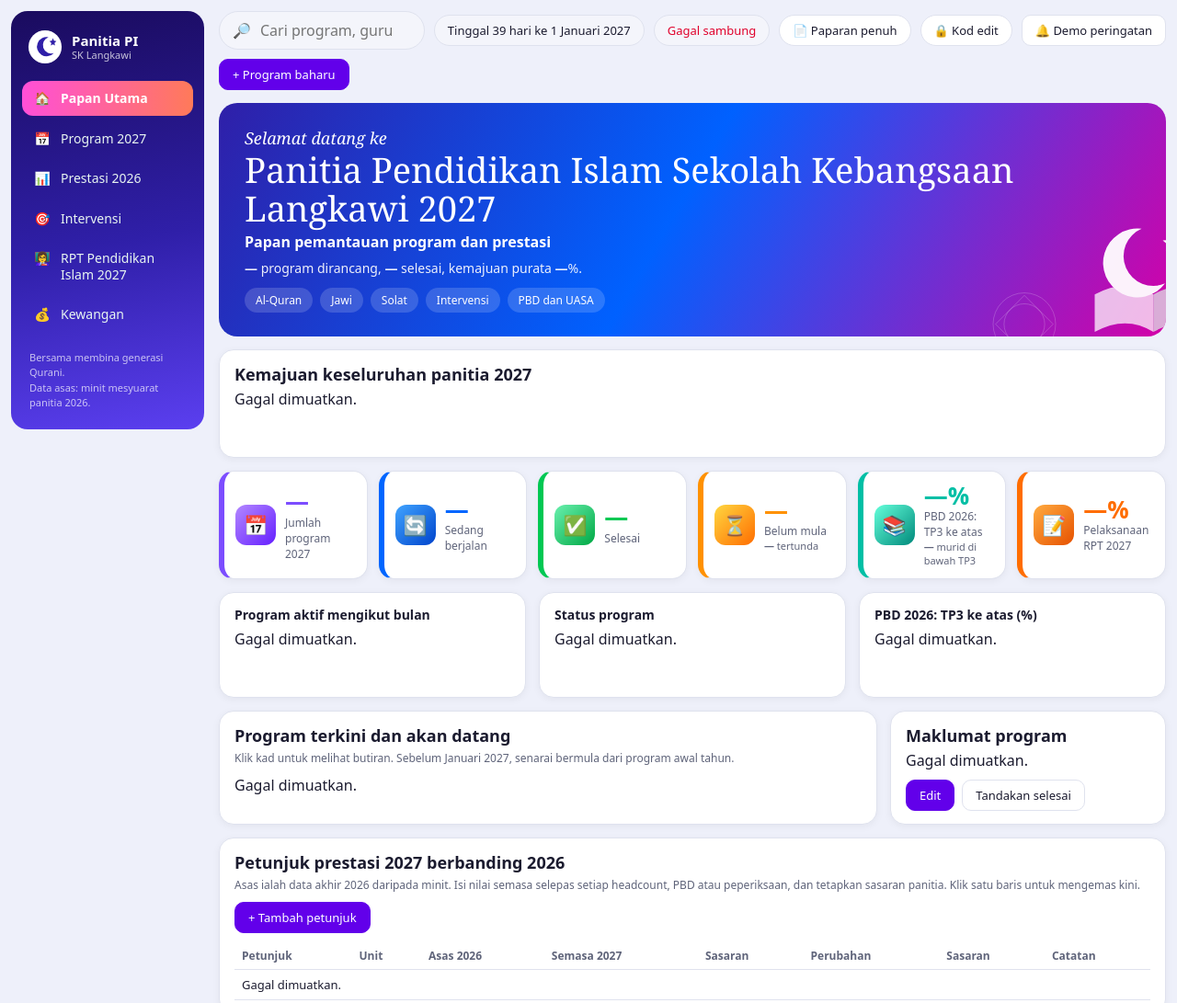
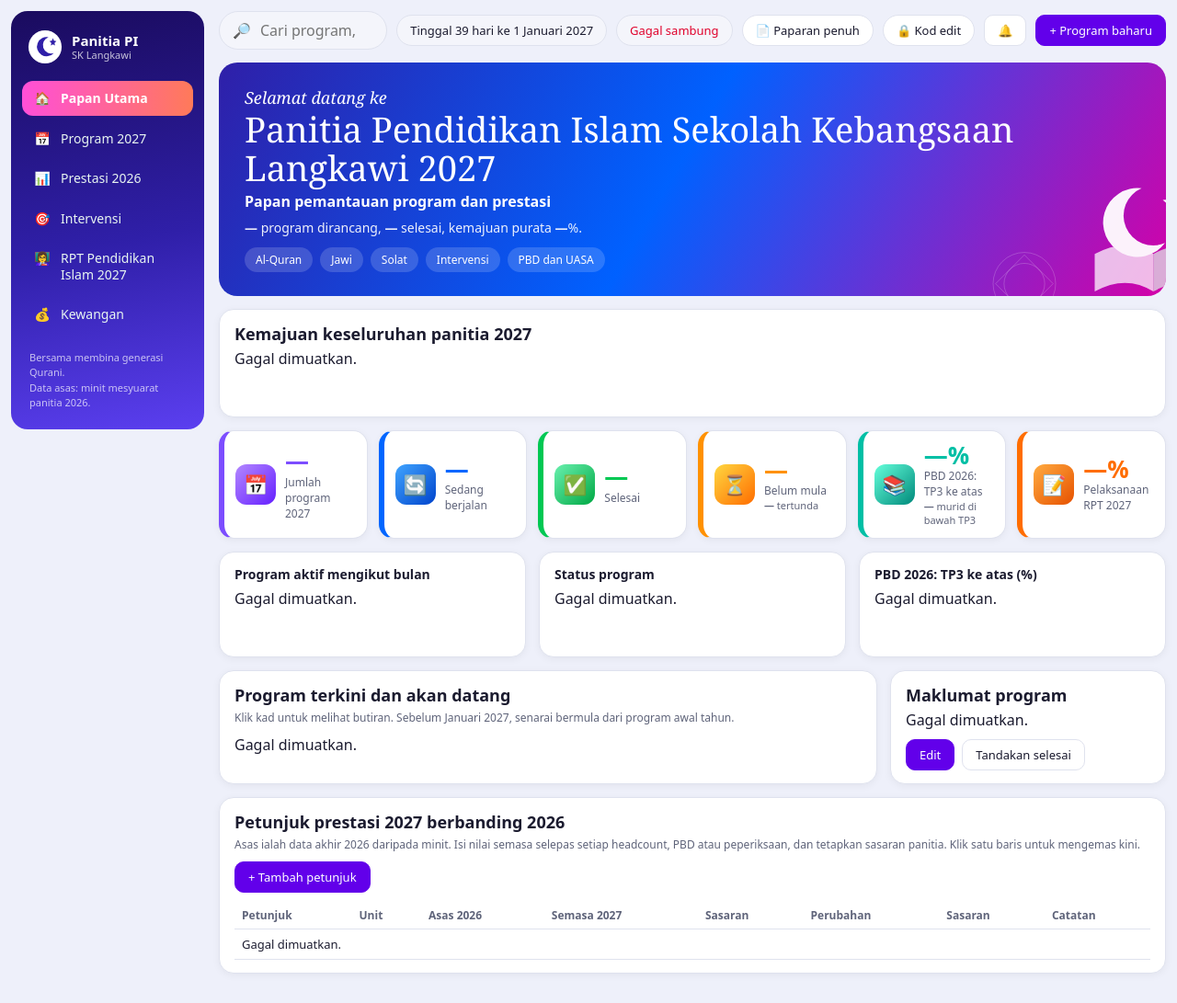
Before and after one commit to panitia-pendidikan-islam-sk-langkawi/Dashboard-Panitia-Pendidikan-Islam-SK-Langkawi, a plain HTML site: page index.html in a window 1280 px wide. Shown: the top 1091 px of the page at 92% size. Drawn offline with nearby package versions, Linux system fonts and the light colour scheme; no server answers.

Commit message:
Add files via upload

```diff
--- a/index.html
+++ b/index.html
@@ -141,7 +141,7 @@ body{margin:0;background:#eef0fa;padding:12px}
 <button class='pp-btn pp-lock' type='button' id='penuh'>📄 Paparan penuh</button>
 <button class='pp-btn pp-lock' type='button' id='kunci'>🔒 Kod edit</button>
 <button class='pp-btn pp-lock' type='button' id='tukar' hidden>Tukar kod</button>
-<button class='pp-btn' type='button' id='demo-alert'>🔔 Demo peringatan</button>
+<button class='pp-btn' type='button' id='demo-alert' title='Lihat contoh peringatan' aria-label='Lihat contoh peringatan'>🔔</button>
 <button class='pp-btn pri' type='button' id='add-programs'>+ Program baharu</button>
 </header>
 <div class='pp-alert' data-draw='peringatan' hidden></div>
```
